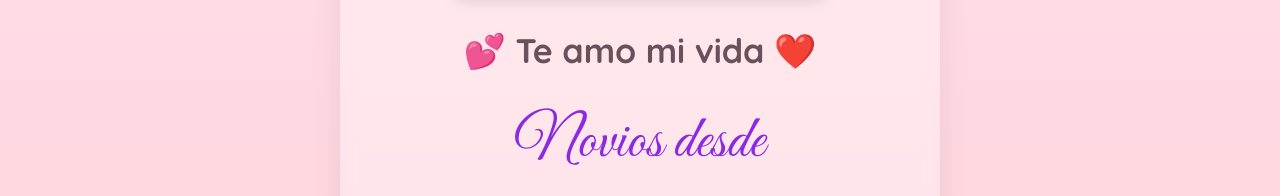
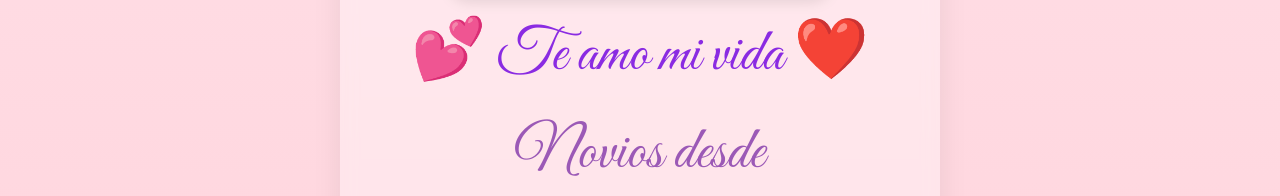
Before and after one commit to Gianlu1011/propuesta, a plain HTML site: page index.html in a window 1280 px wide. Shown: the part 611-807 px from the top of the page. Drawn offline with Linux system fonts and the light colour scheme.

Commit message:
Update index.html

```diff
--- a/index.html
+++ b/index.html
@@ -71,7 +71,15 @@
       line-height: 1.5;
     }
 
-    .mensaje-romantico {
+    .mensaje-romantico-1 {
+      font-family: 'Great Vibes', cursive;
+      color: #9b59b6;
+      font-size: clamp(36px, 8vw, 60px);
+      line-height: 1.3;
+      margin: 20px 0;
+    }
+
+    .mensaje-romantico-2 {
       font-family: 'Great Vibes', cursive;
       color: #8a2be2;
       font-size: clamp(36px, 8vw, 60px);
@@ -102,13 +110,13 @@
       class="imagen"
     >
 
-    <div class="mensaje">
+    <div class="mensaje-romantico-2">
       💕 Te amo mi vida ❤️
     </div>
-    <div class="mensaje-romantico">
+    <div class="mensaje-romantico-1">
       Novios desde
     </div>
-    <div class="mensaje-romantico">
+    <div class="mensaje-romantico-1">
       30/05/2026
     </div>
 
```
